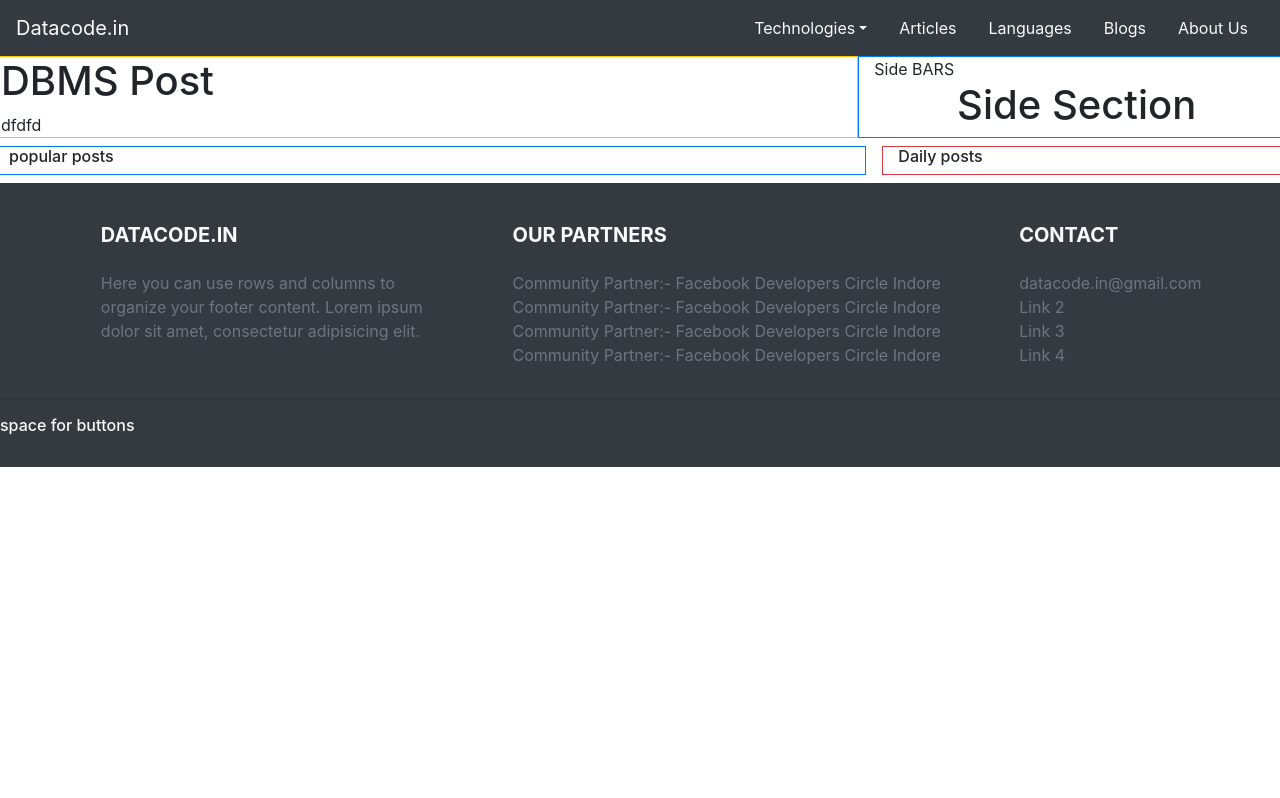
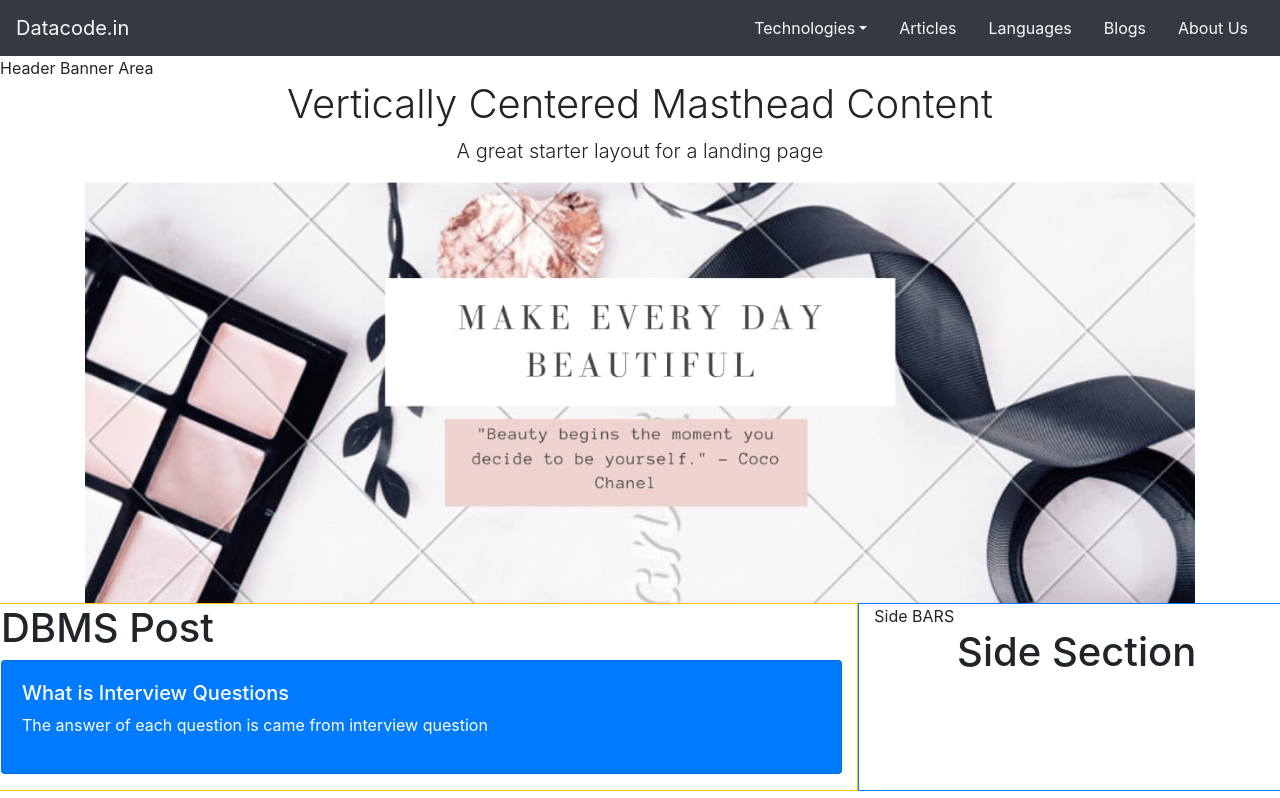
Before and after one commit to akshayDatacode/react-datacode, a React (Create React App) app: page /dbms_interview_question in a window 1280 px wide. Shown: the top 798 px of the page. Built offline with nearby package versions, Linux system fonts and the light colour scheme.

Commit message:
Question Fram and Header Banner Section Added

```diff
--- a/src/App.js
+++ b/src/App.js
@@ -1,12 +1,11 @@
 import React from 'react';
 import './App.css';
 import "bootstrap/dist/css/bootstrap.css";
-import HeaderComponent from "./components/header_component/HeaderComponent";
-import FooterComponent from "./components/footer_component/FooterComponent";
 import { BrowserRouter as Router } from "react-router-dom";
 import AppRouters from "./app_routers/AppRouters";
 import SideSection from './components/side_section/SideSection';
 import IndexFooter from './components/footer_component/indexFooter';
+import IndexHeader from './components/header_component/IndexHeader';
 
 const App = () => {
   return (
@@ -15,7 +14,7 @@ const App = () => {
       <div className="containers">
         <div className="row">
           <div className="col">
-            <HeaderComponent/>
+            <IndexHeader/>
           </div>
         </div>
 
--- /dev/null
+++ b/src/components/header_component/HeaderBannerSection.jsx
@@ -0,0 +1,28 @@
+import React, { Component } from 'react';
+class HeaderBannerSection  extends Component {
+    state = {  }
+    render() {
+        return (
+           <>
+            Header Banner Area
+            <header class="masthead">
+                <div class="container h-100">
+                    <div class="row h-100 align-items-center">
+                        <div class="col-12 text-center">
+                            <h1 class="font-weight-light">Vertically Centered Masthead Content</h1>
+                            <p class="lead">A great starter layout for a landing page</p>
+                            <img
+                            src= {require("../../assets/images/coder1.jpeg")}
+                            className="mx-auto img-fluid img-circle d-block img-responsive"
+                            alt="Responsive image"
+                            />
+                        </div>
+                    </div>
+                </div>
+            </header>
+            </>
+         );
+    }
+}
+
+export default HeaderBannerSection ;
--- /dev/null
+++ b/src/components/header_component/IndexHeader.jsx
@@ -0,0 +1,17 @@
+import React, { Component } from 'react';
+import HeaderBannerSection from './HeaderBannerSection';
+import HeaderComponent from './HeaderComponent';
+class IndexHeader extends Component {
+    state = {  }
+    render() {
+        return (
+            <>
+
+            <HeaderComponent/>
+            <HeaderBannerSection />
+            </>
+         );
+    }
+}
+
+export default IndexHeader;
--- a/src/components/main_component/posts/mcqQuestions/quize.js
+++ b/src/components/main_component/posts/mcqQuestions/quize.js
@@ -6,7 +6,7 @@ class Quize  extends Component {
      }
 
      handleOption = (event) =>{
-        if(event.target.value == this.props.correctAnswer) {
+        if(event.target.value === this.props.correctAnswer) {
         this.setState({ isClicked : true , status : "correct"})
         this.props.counter()
         }else{
@@ -15,10 +15,10 @@ class Quize  extends Component {
      }
      getColorChange = () => {
         let classes = "badge m-2 badge-";
-        if (this.state.status == "correct") {
+        if (this.state.status === "correct") {
           classes += "success";
         }
-        if(this.state.status == 'wrrong'){
+        if(this.state.status === 'wrrong'){
           classes += "danger";
         }
         return classes;
@@ -28,7 +28,7 @@ class Quize  extends Component {
             <>
             <h6>Quize : 1</h6>
                     <h4>{this.props.question}</h4>
-                    {!this.state.status == "" && (
+                    {!this.state.status === "" && (
                         <span className={this.getColorChange()}> {this.state.status}</span>
                     )}
                      <br/>
--- a/src/components/main_component/posts/technical_interview_questions/DBMSInterviewQuestion.jsx
+++ b/src/components/main_component/posts/technical_interview_questions/DBMSInterviewQuestion.jsx
@@ -1,12 +1,15 @@
 import React, { Component } from 'react';
+import QuestionCard from './QuestionCard';
 class DBMSPosts extends Component {
     state = {  }
     render() {
         return (
             <>
-           <h1>DBMS Post</h1>
-           dfdfd
-
+            <h1>DBMS Post</h1>
+            <QuestionCard
+             question = "What is Interview Questions"
+             answer = "The answer of each question is came from interview question"
+            />
             </>
          );
     }
--- /dev/null
+++ b/src/components/main_component/posts/technical_interview_questions/QuestionCard.jsx
@@ -0,0 +1,18 @@
+import React, { Component } from 'react';
+class QuestionCard extends Component {
+    state = {  }
+    render() {
+        return (
+            <>
+            <div className="card bg-primary text-white mb-3">
+                <div className="card-body">
+                    <h5>{this.props.question}</h5>
+                    <p>{this.props.answer}</p>
+               </div>
+            </div>
+            </>
+         );
+    }
+}
+
+export default QuestionCard;
```
Also changed, not shown: src/assets/images/coder1.jpeg (added), 1 other file (tests, documents, lock files or other folders).
